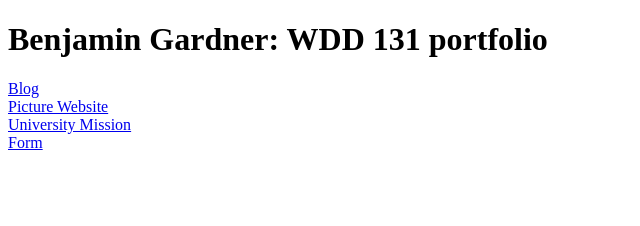
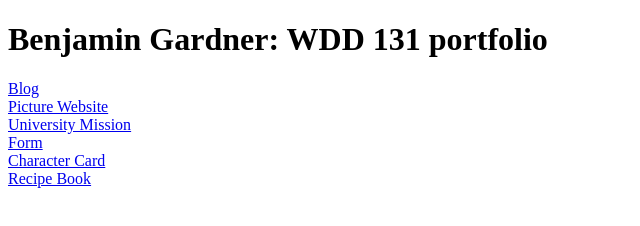
Before and after one commit to berlga-2006/wdd131, a plain HTML site: page index.html in a window 1280 px wide. Shown: the whole page, without its empty margins (0-640 px from the left). Drawn offline with Linux system fonts and the light colour scheme.

Commit message:
updated index

```diff
--- a/index.html
+++ b/index.html
@@ -17,6 +17,8 @@
         <a href="coolpics">Picture Website</a>
         <a href="mission">University Mission</a>
         <a href="eventform">Form</a>
+        <a href="charactercard">Character Card</a>
+        <a href="recipes">Recipe Book</a>
     </main>
     <footer>
 
```
